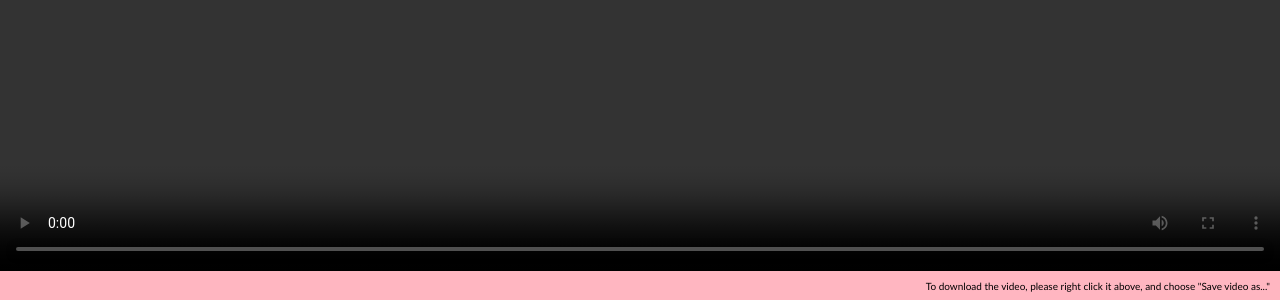
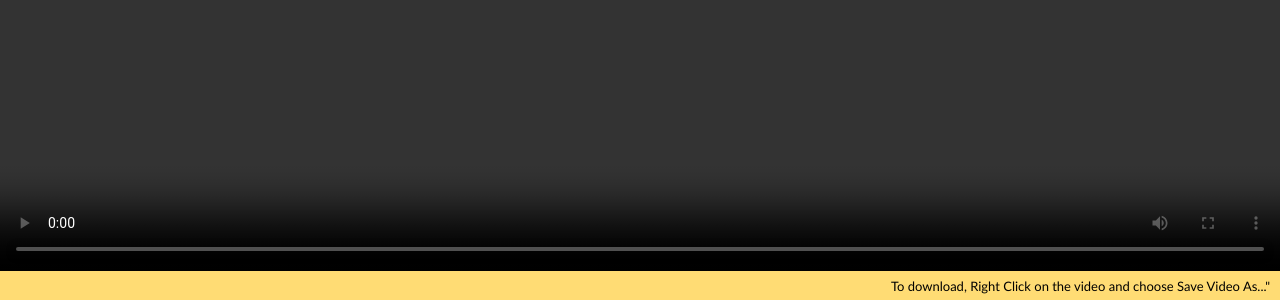
Before and after one commit to MaxOffice/videocaptionsearch, a website: page index.html in a window 1280 px wide. Shown: the part 500-800 px from the top of the page. Drawn offline with Linux system fonts and the light colour scheme.

Commit message:
Corrected title size & color, timestamp alignment

```diff
--- a/css/ignitevideobrowser.css
+++ b/css/ignitevideobrowser.css
@@ -18,7 +18,7 @@ html, body, main  {
 .container {
     width: 100%;
     height: 100%;
-    background-color: lightpink;
+    background-color: #ffdc74;
     /* border: 2px solid rebeccapurple; */
     box-sizing: border-box;
     display: flex;
@@ -99,13 +99,13 @@ html, body, main  {
 }
 
 .middlepane .title {
-    font-size: 4.5vh;
+    font-size: 20px;
     font-weight: bolder;
 }
 
 .middlepane .instructions {
     text-align: right;
-    font-size: x-small;
+    font-size: small;
 }
 
 .transcriptcontainer {
@@ -220,7 +220,6 @@ html, body, main  {
 
 .wordstimeline .header .starttime {
     float: left;
-    margin-left: -1.1em;
     margin-top: 0.25em;
 }
 
--- a/index.html
+++ b/index.html
@@ -22,7 +22,7 @@
                 </div>
             </div>
             <div class="middlepane">
-                <span id="title" class="title"></span>&nbsp;<span class="instructions">To download the video, please right click it above, and choose "Save video as..."</span>
+                <span id="title" class="title"></span>&nbsp;<span class="instructions">To download, Right Click on the video and choose Save Video As..."</span>
             </div>
             <div class="bottompane nocaptionhide">
                 <div class="wordstimeline main">
```
